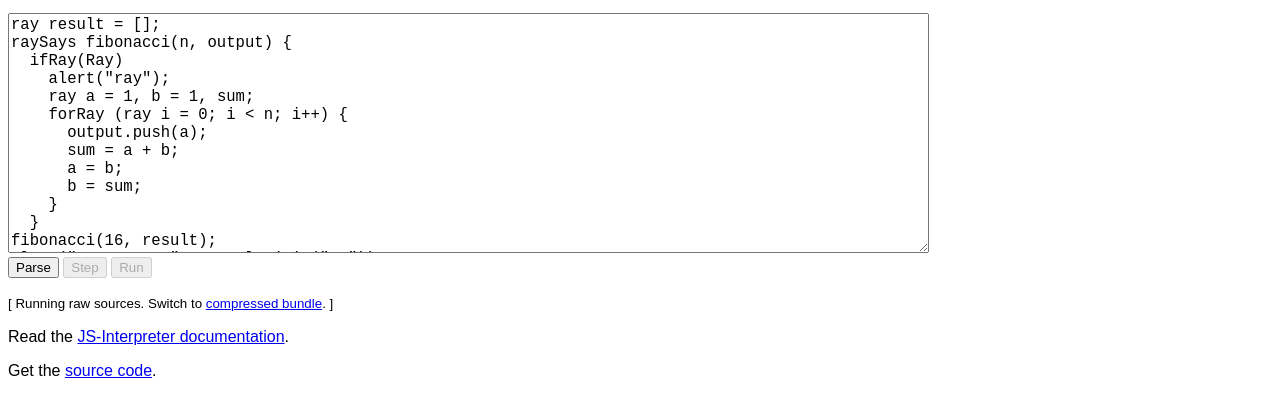
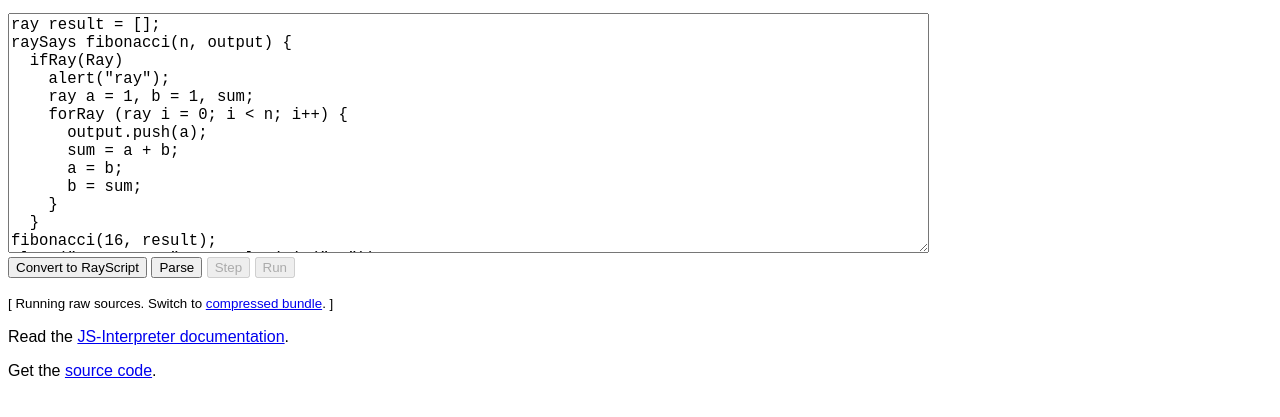
Before and after one commit to NeilFraser/JS-Interpreter, a plain HTML site: page index.html in a window 1280 px wide. Shown: the part 101-518 px from the top of the page. Drawn offline with Linux system fonts and the light colour scheme.

Commit message:
javascript to ray script

```diff
--- a/index.html
+++ b/index.html
@@ -100,6 +100,7 @@ function createSelection(start, end) {
   field.focus();
 }
 </script>
+<script src="javascriptToRayscript.js"></script>
 </head>
 <body>
 <h1>RayScript Demo</h1>
@@ -122,6 +123,7 @@ raySays fibonacci(n, output) {
 fibonacci(16, result);
 alert("Ray says: " + result.join(", "));
   </textarea><br>
+  <button onclick="var codeBlock = document.getElementById('code'); codeBlock.value = javascriptToRayscript(codeBlock.value);">Convert to RayScript</button>
   <button onclick="parseButton()">Parse</button>
   <button onclick="stepButton()" id="stepButton" disabled="disabled">Step</button>
   <button onclick="runButton()" id="runButton" disabled="disabled">Run</button>
--- /dev/null
+++ b/javascriptToRayscript.js
@@ -0,0 +1,35 @@
+var javascriptToRayscript = function (str) {
+  var map = {
+    'var': 'ray',
+    'function': 'raySays',
+    'if': 'ifRay',
+    'else': 'elseRay',
+    'for': 'forRay',
+    'while': 'whileRay',
+    'true': 'Ray',
+    'false': 'notRay',
+    'do': 'doRay',
+    'return': 'returnRay',
+    'throw': 'throwRay',
+    'break': 'breakRay',
+    'case': 'caseRay',
+    'catch': 'catchRay',
+    'continue': 'continueRay',
+    'debugger': 'debuggerRay',
+    'default': 'defaultRay',
+    'switch': 'switchRay',
+    'with': 'withRay',
+    'null': 'nullRay',
+    'instanceof': 'instanceofRay',
+    'typeof': 'typeofRay',
+    'new': 'newRay',
+    'in': 'inRay',
+    'this': 'him'
+  };
+
+  for (var key in map) {
+    str = str.replace(key, map[key]);
+  }
+  console.log(str);
+  return str;
+};
```
